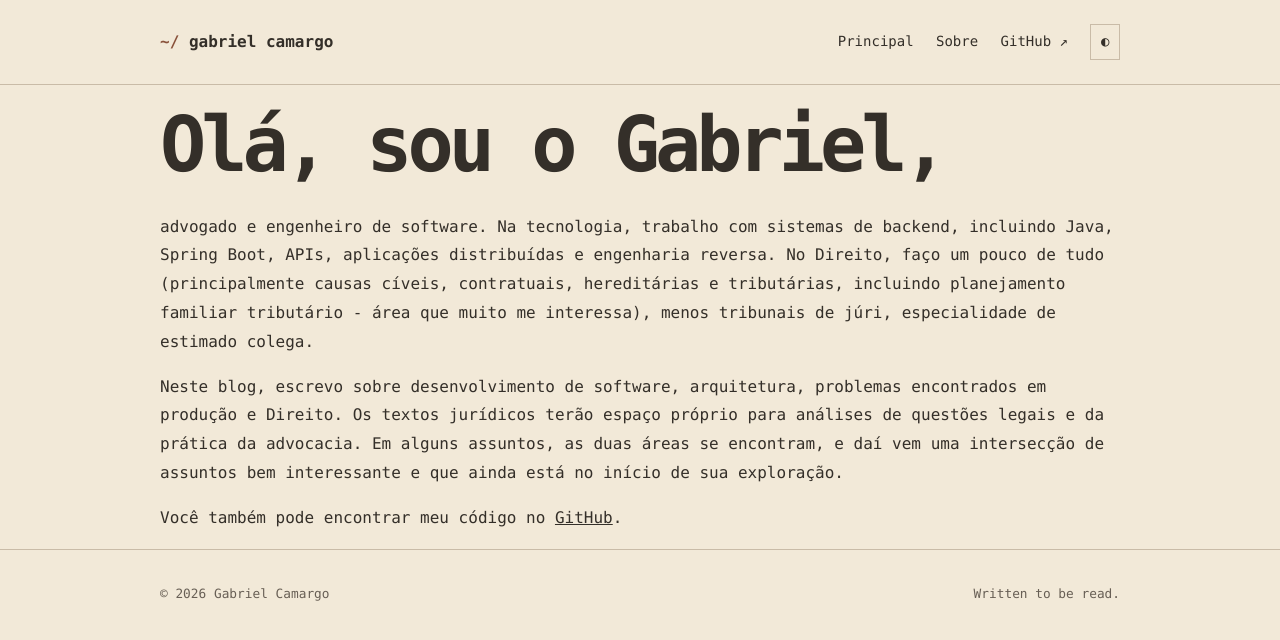
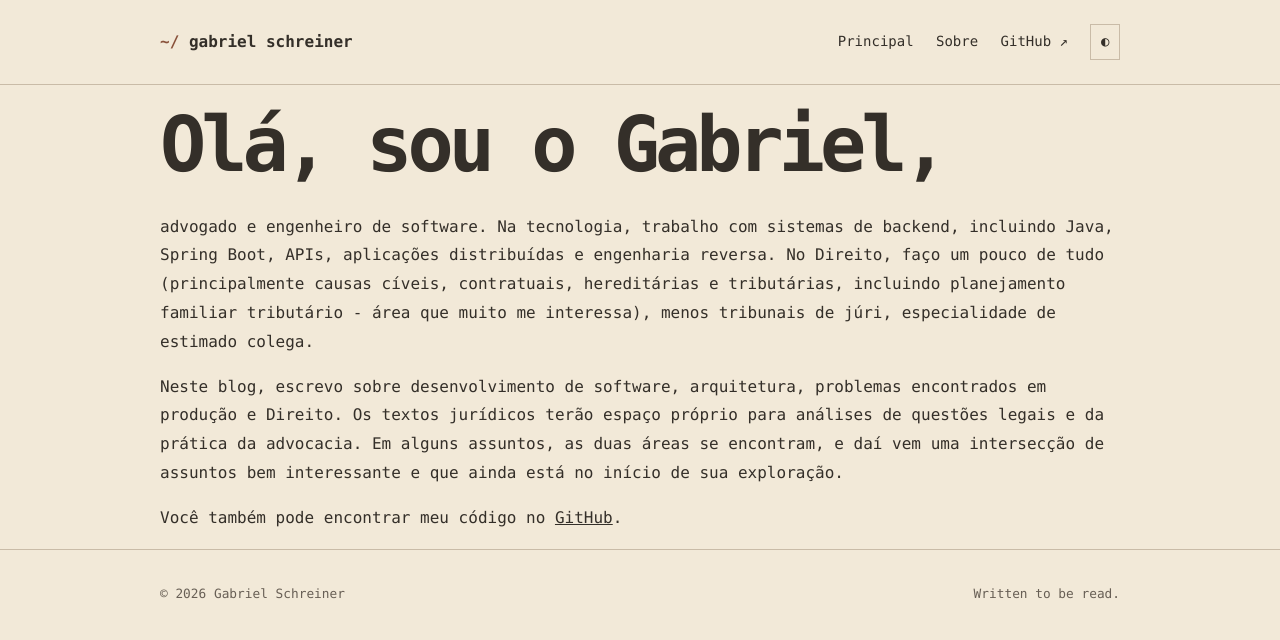
Before and after one commit to gsbcamargo/gsbcamargo.github.io, a Jekyll site: the page built from about.md, in a window 1280 px wide. Shown: the top 640 px of the page. Built offline with Jekyll 4.4.1, drawn with Linux system fonts in a browser that asks for light colours.

Commit message:
fix: naming pattern

```diff
--- a/_layouts/default.html
+++ b/_layouts/default.html
@@ -26,7 +26,7 @@
   <header class="site-header">
     <div class="container header-inner">
       <a class="brand" href="{{ '/' | relative_url }}">
-        <span class="brand-mark">~/</span> gabriel camargo
+        <span class="brand-mark">~/</span> gabriel schreiner
       </a>
 
       <nav aria-label="Main navigation">
@@ -45,7 +45,7 @@
 
   <footer class="site-footer">
     <div class="container footer-inner">
-      <span>© {{ 'now' | date: '%Y' }} Gabriel Camargo</span>
+      <span>© {{ 'now' | date: '%Y' }} Gabriel Schreiner</span>
       <span>Written to be read.</span>
     </div>
   </footer>
--- a/about.md
+++ b/about.md
@@ -2,7 +2,7 @@
 layout: default
 title: Sobre
 permalink: /sobre/
-description: Sobre Gabriel Camargo, advogado e engenheiro de software.
+description: Sobre Gabriel Schreiner, advogado e engenheiro de software.
 ---
 
 # Olá, sou o Gabriel,
```
